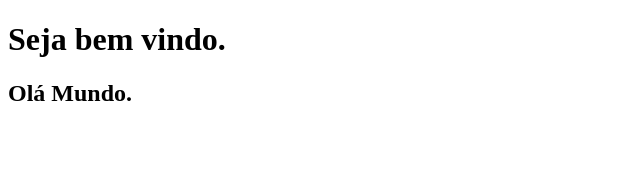
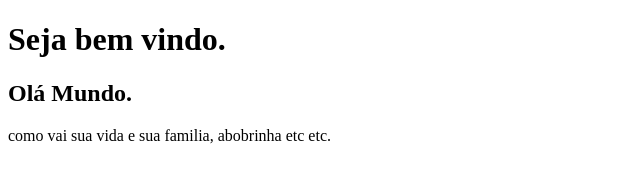
Before and after one commit to Lefandro/SENAC, a plain HTML site: page index.html in a window 1280 px wide. Shown: the whole page, without its empty margins (0-640 px from the left). Drawn offline with Linux system fonts and the light colour scheme.

Commit message:
Update index.html
sim

```diff
--- a/index.html
+++ b/index.html
@@ -8,5 +8,6 @@
 <body>
     <h1>Seja bem vindo.</h1>
     <h2>Olá Mundo.</h2>
+    <p> como vai sua vida e sua familia, abobrinha etc etc.</p>
 </body>
 </html>
```
